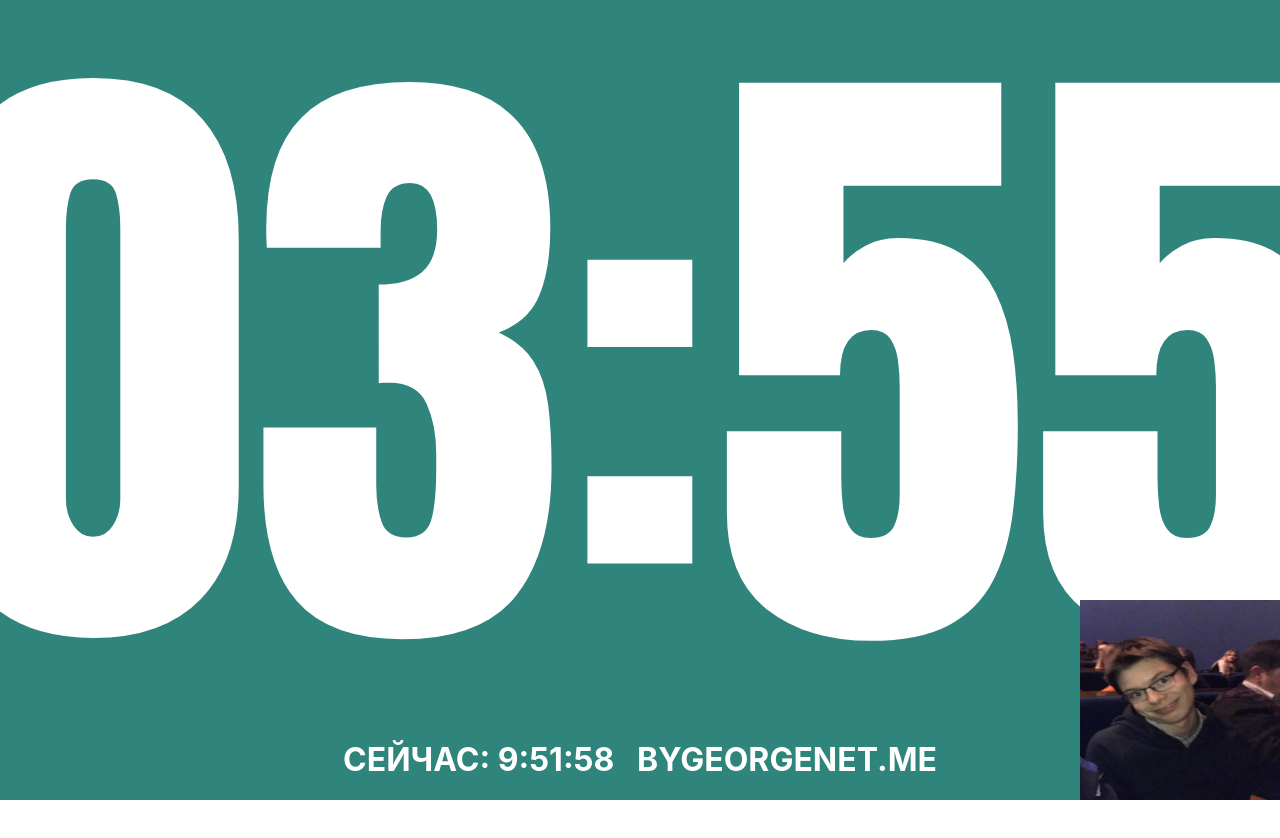
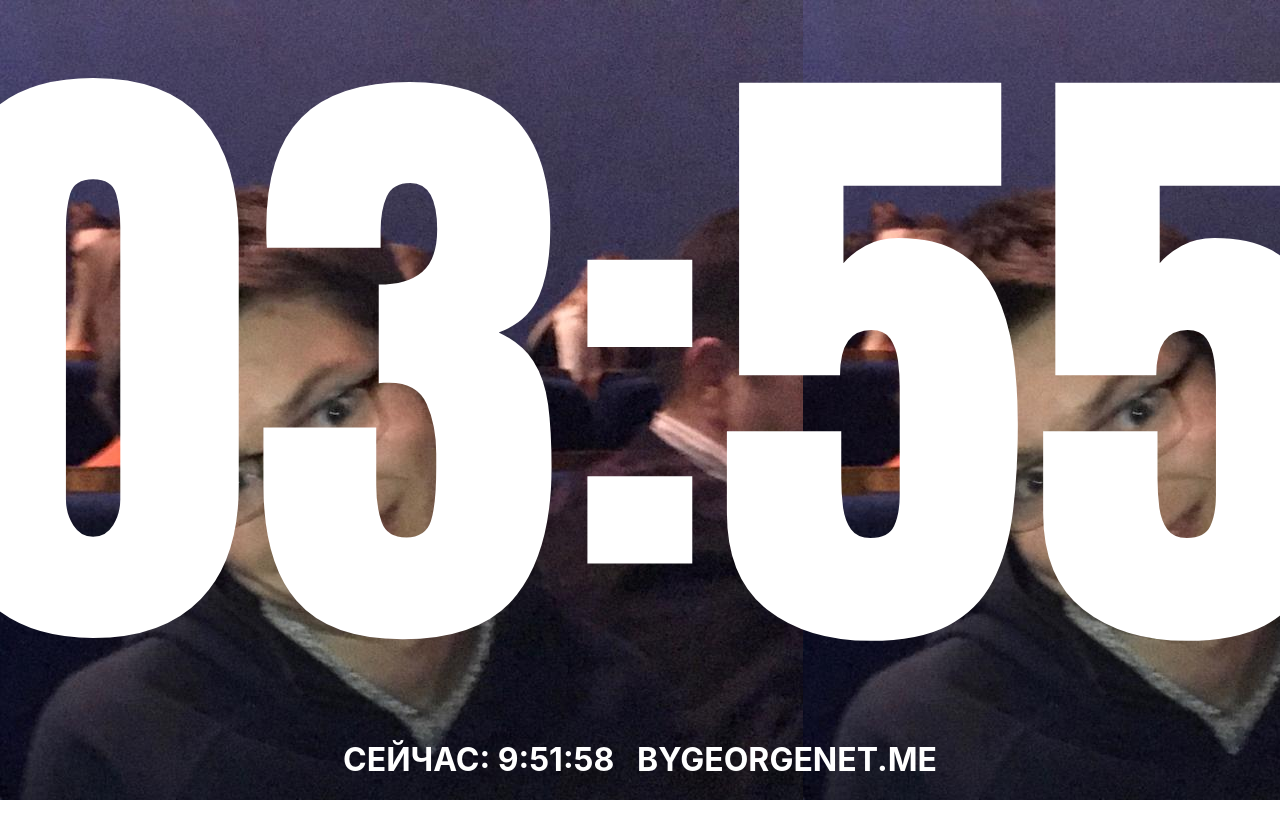
Before and after one commit to gbougakov/lessontimer, a plain HTML site: page index.html in a window 1280 px wide. Shown: the top 838 px of the page. Drawn offline with Linux system fonts and the light colour scheme.

Commit message:
Update index.html

```diff
--- a/index.html
+++ b/index.html
@@ -15,7 +15,7 @@
             color: white;
         }
         body {
-            background: #2F847C;
+            background: url(0BB46735-9996-4DFC-B47F-830A563BC0DD.jpeg);
         }
         .uk-countdown-number {
             font-size: 80vh;
@@ -41,7 +41,7 @@
         <h2 class="uk-margin-remove uk-text-center uk-text-bold" id="currenttime"></h2>
     </div>
 </div>
-    <img src="0BB46735-9996-4DFC-B47F-830A563BC0DD.jpeg">
+    <!-- <img src="0BB46735-9996-4DFC-B47F-830A563BC0DD.jpeg"> -->
 <script src="jquery.min.js"></script>
 <script>
   function isSchoolTime (date) {
```
